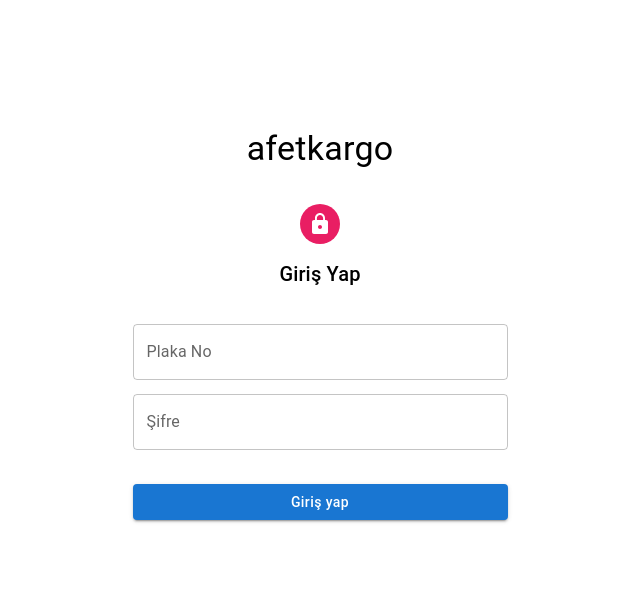
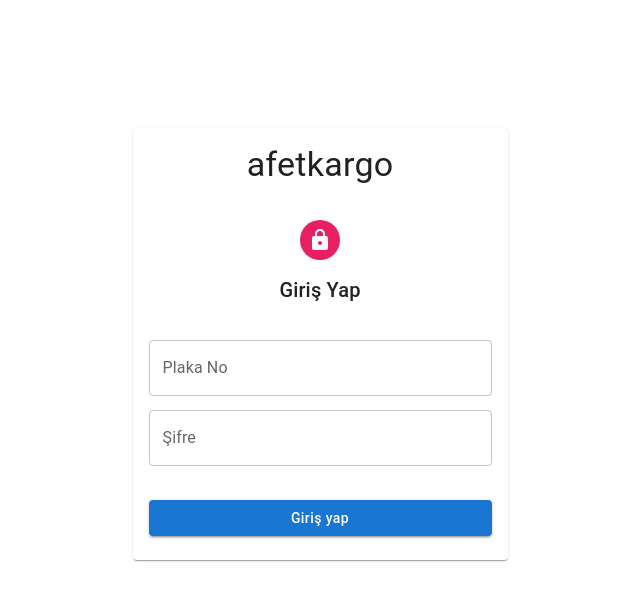
Before and after one commit to acikkaynak/afetkargo-client, a React (Create React App) app: page / in a window 1280 px wide. Shown: the top 600 px of the page, without its empty margins (320-960 px from the left). Built offline with nearby package versions, Linux system fonts and the light colour scheme.

Commit message:
feat: add card wrapper login page and layout container.

```diff
--- a/src/App.js
+++ b/src/App.js
@@ -22,13 +22,27 @@ function App() {
           <Route
             path="/kayit"
             element={
-              <Layout title="Lojistik Bildirimi">
+              <Layout>
                 <Sender />
               </Layout>
             }
           />
-          <Route path="/izle" element={<Monitoring />} />
-          <Route path="/teslim" element={<Delivery />} />
+          <Route
+            path="/izle"
+            element={
+              <Layout>
+                <Monitoring />
+              </Layout>
+            }
+          />
+          <Route
+            path="/teslim"
+            element={
+              <Layout>
+                <Delivery />
+              </Layout>
+            }
+          />
         </Routes>
       </Router>
     </Wrapper>
--- a/src/containers/Layout/index.js
+++ b/src/containers/Layout/index.js
@@ -1,11 +1,11 @@
-import { Typography } from "@mui/material";
+import { Card, CardContent, Typography } from "@mui/material";
 import { Fragment } from "react";
 
 const Layout = ({ title, children }) => {
   return (
-    <Fragment>
-      {children}
-    </Fragment>
+    <Card style={{ margin: "24px" }}>
+      <CardContent>{children}</CardContent>
+    </Card>
   );
 };
 
--- a/src/containers/Login/index.js
+++ b/src/containers/Login/index.js
@@ -1,4 +1,12 @@
-import { Avatar, Button, Grid, TextField, Typography } from "@mui/material";
+import {
+  Avatar,
+  Button,
+  Card,
+  CardContent,
+  Grid,
+  TextField,
+  Typography,
+} from "@mui/material";
 import LockIcon from "@mui/icons-material/Lock";
 import styled from "styled-components";
 import { pink } from "@mui/material/colors";
@@ -15,6 +23,17 @@ const Login = () => {
   const navigate = useNavigate();
 
   return (
+    <Card
+      style={{
+        display: "flex",
+        justifyContent: "center",
+        alignContent: "center",
+        gap: "14px",
+        maxWidth: "375px",
+        margin: "10% auto",
+      }}
+    >
+      <CardContent>
         <Grid
           container
           style={{
@@ -22,8 +41,6 @@ const Login = () => {
             justifyContent: "center",
             alignContent: "center",
             gap: "14px",
-        maxWidth: "375px",
-        margin: "10% auto",
           }}
         >
           <StyledGrid item xs={12} style={{ marginBottom: "20px" }}>
@@ -41,11 +58,21 @@ const Login = () => {
           </StyledGrid>
 
           <StyledGrid item xs={12}>
-        <TextField id="plateno" label="Plaka No" variant="outlined" fullWidth />
+            <TextField
+              id="plateno"
+              label="Plaka No"
+              variant="outlined"
+              fullWidth
+            />
           </StyledGrid>
 
           <StyledGrid item xs={12}>
-        <TextField id="password" label="Şifre" variant="outlined" fullWidth />
+            <TextField
+              id="password"
+              label="Şifre"
+              variant="outlined"
+              fullWidth
+            />
           </StyledGrid>
 
           <StyledGrid item xs={12} style={{ marginTop: "20px" }}>
@@ -59,6 +86,8 @@ const Login = () => {
             </Button>
           </StyledGrid>
         </Grid>
+      </CardContent>
+    </Card>
   );
 };
 
```
Lines whose indentation alone changed are shown as unchanged.
